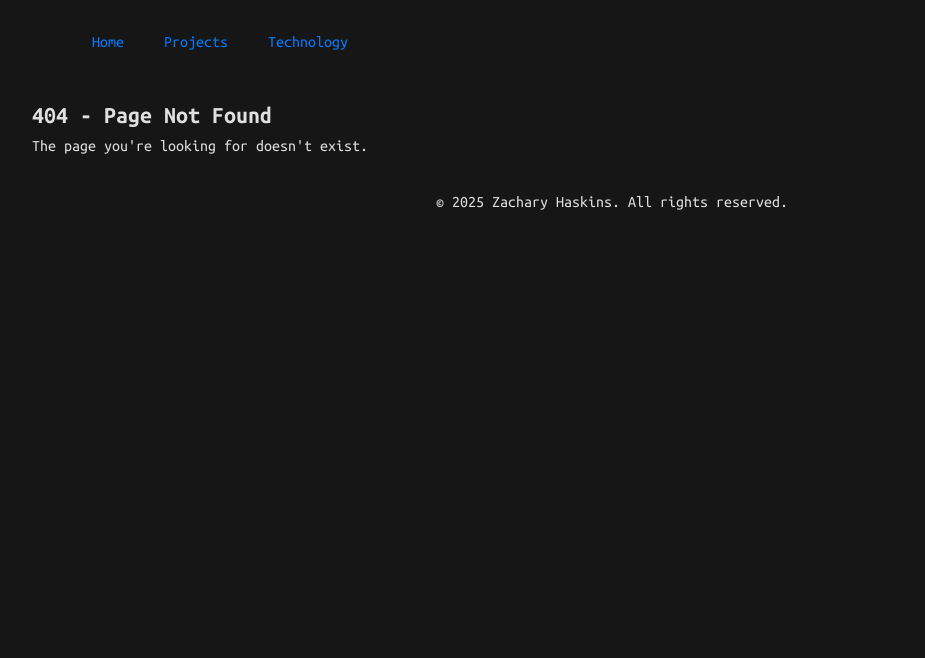
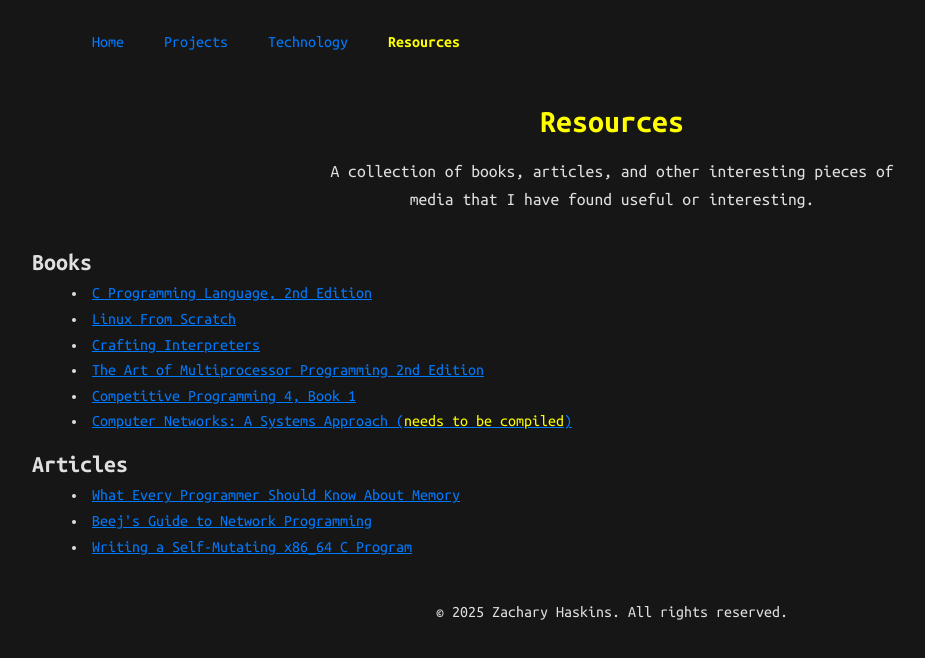
Before and after one commit to malloc-nbytes/portfolio, a React (Vite) app: page /portfolio/resources in a window 1280 px wide. Before the commit this address had no page. Shown: the top 658 px of the page, without its empty margins (28-953 px from the left). Built offline with nearby package versions, Linux system fonts and the light colour scheme.

Commit message:
add resources page

```diff
--- a/src/App.jsx
+++ b/src/App.jsx
@@ -5,6 +5,7 @@ import Home from './pages/Home';
 import Projects from './pages/Projects';
 import ProjectDetail from './pages/ProjectDetail';
 import Technology from './pages/Technology';
+import Resources from './pages/Resources';
 import NotFound from './pages/NotFound';
 
 function App() {
@@ -17,6 +18,7 @@ function App() {
                     <Route path="/projects" element={<Projects />} />
                     <Route path="/projects/:id" element={<ProjectDetail />} />
                     <Route path="/technology" element={<Technology />} />
+                    <Route path="/resources" element={<Resources />} />
                     <Route path="*" element={<NotFound />} />
                 </Routes>
             </main>
--- a/src/components/Header.jsx
+++ b/src/components/Header.jsx
@@ -20,6 +20,11 @@ function Header() {
                             Technology
                         </NavLink>
                     </li>
+                    <li>
+                        <NavLink to="/resources" className={({ isActive }) => (isActive ? 'active' : '')}>
+                            Resources
+                        </NavLink>
+                    </li>
                 </ul>
             </nav>
         </header>
--- /dev/null
+++ b/src/pages/Resources.jsx
@@ -0,0 +1,37 @@
+import '../styles.css';
+
+function yel(s) {
+    return <span className='yellow'>{s}</span>;
+}
+
+function Resources() {
+    return (
+        <>
+            <div className='projects-header'>
+                <h1 className='page-title'>Resources</h1>
+                <p>
+                    A collection of books, articles, and other interesting pieces of media
+                    that I have found useful or interesting.
+                </p>
+            </div>
+
+            <h2>Books</h2>
+            <ul>
+                <li><a className='readme-link' href='https://a.co/d/1hUmt4g'>C Programming Language, 2nd Edition</a></li>
+                <li><a className='readme-link' href='https://www.linuxfromscratch.org/lfs/'>Linux From Scratch</a></li>
+                <li><a className='readme-link' href='https://craftinginterpreters.com/'>Crafting Interpreters</a></li>
+                <li><a className='readme-link' href='https://a.co/d/4Zg6VsG'>The Art of Multiprocessor Programming 2nd Edition</a></li>
+                <li><a className='readme-link' href='https://a.co/d/gELR4VD'>Competitive Programming 4, Book 1</a></li>
+                <li><a className='readme-link' href='https://github.com/SystemsApproach/book'>Computer Networks: A Systems Approach ({yel('needs to be compiled')})</a></li>
+            </ul>
+            <h2>Articles</h2>
+            <ul>
+                <li><a className='readme-link' href='https://people.freebsd.org/~lstewart/articles/cpumemory.pdf'>What Every Programmer Should Know About Memory</a></li>
+                <li><a className='readme-link' href='https://beej.us/guide/bgnet/html/split/index.html'>Beej's Guide to Network Programming</a></li>
+                <li><a className='readme-link' href='https://ephemeral.cx/2013/12/writing-a-self-mutating-x86_64-c-program/'>Writing a Self-Mutating x86_64 C Program</a></li>
+            </ul>
+        </>
+    );
+}
+
+export default Resources;
```
